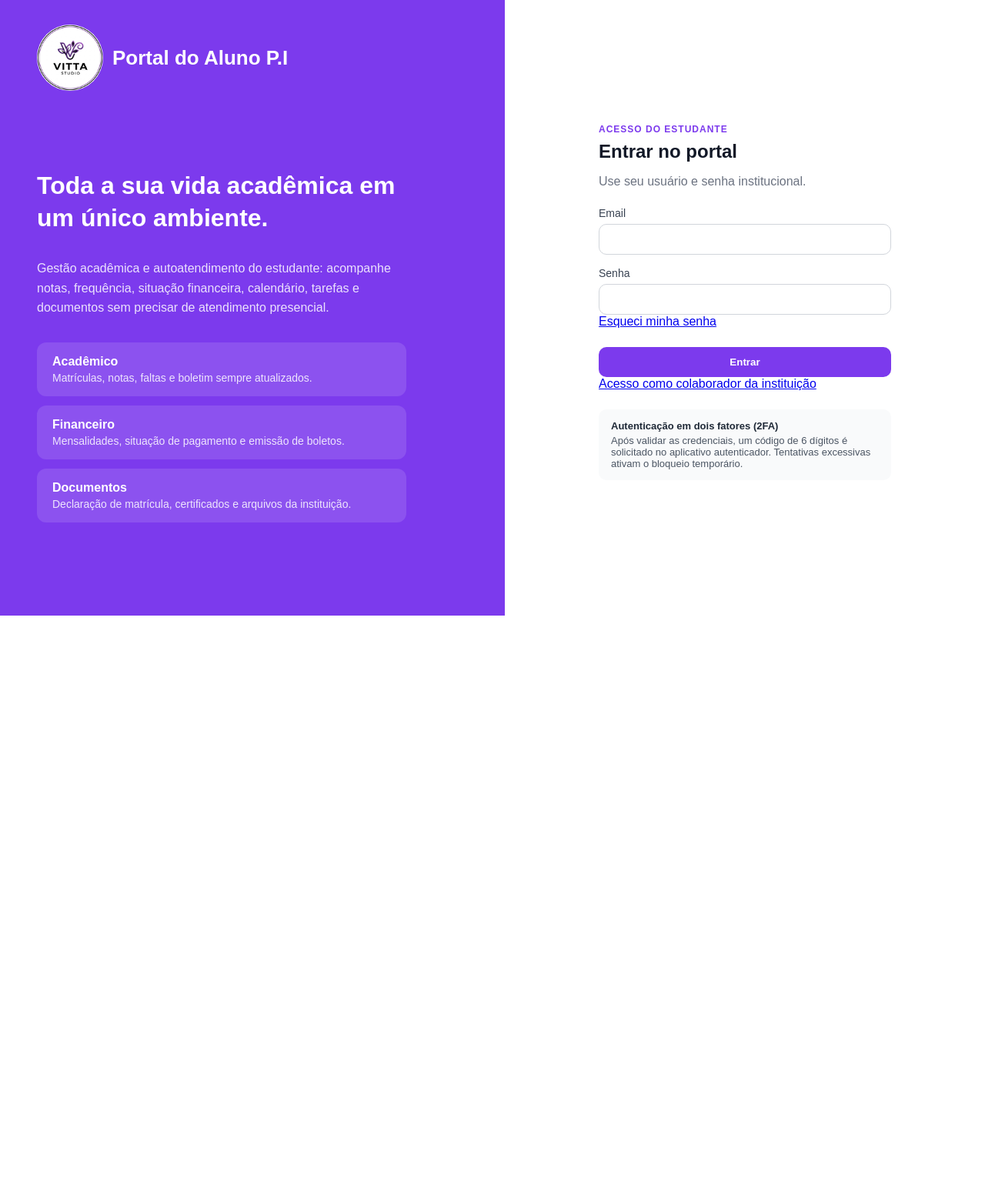
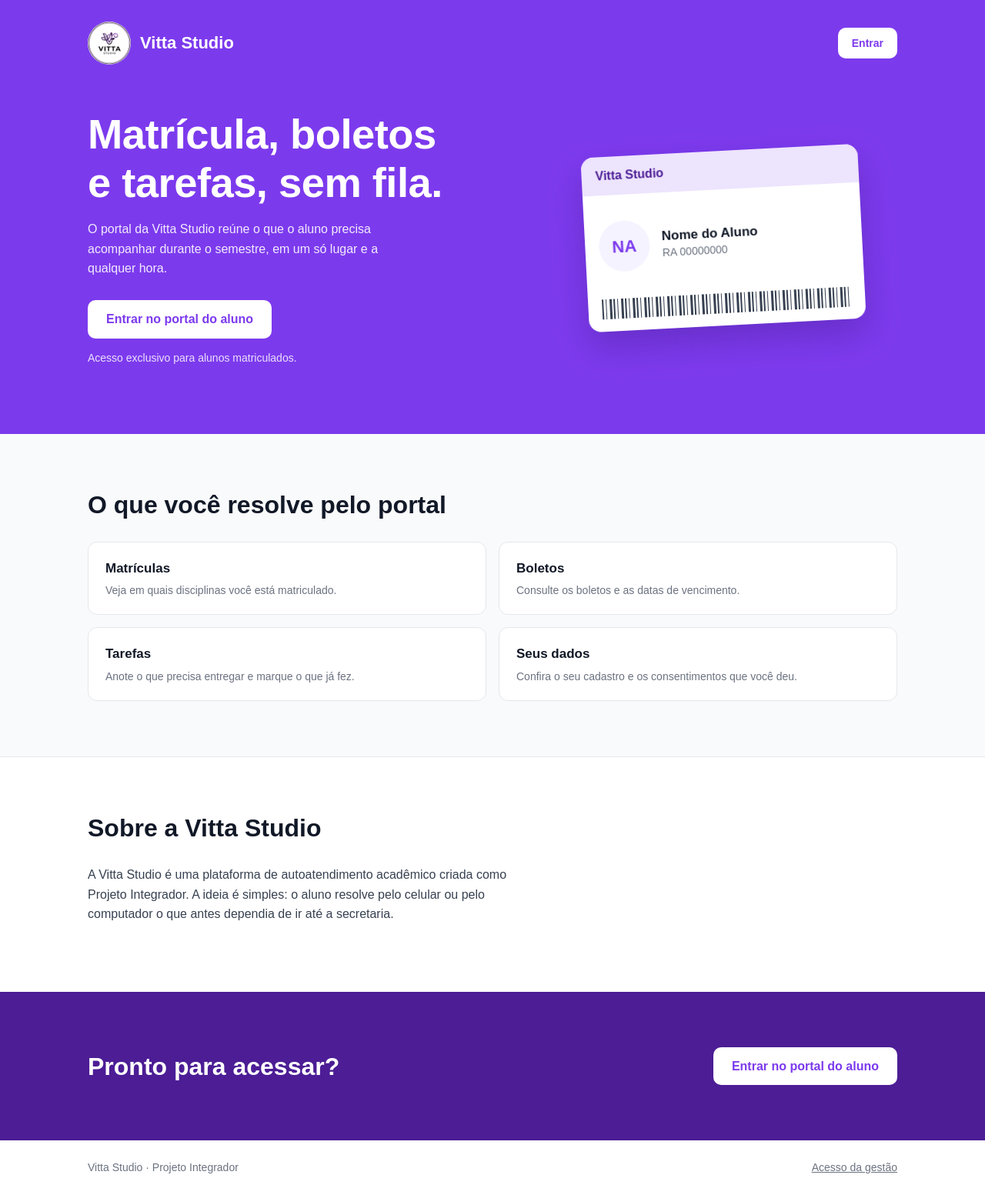
Before and after one commit to anagabrielaribeiro/Portal-do-Aluno-P.I, a Django app: page / in a window 1280 px wide. Shown: the whole page at 77% size. Before the commit the page ends 800 px from the top, so only its background shows below. Run offline with Django 5.2, Linux system fonts and the light colour scheme; parts of the project's set-up code (start-up, migrations or seed data) failed here and were passed over.

Commit message:
Cria página inicial com apresentação da marca, move o login para /entrar/ e adiciona link de acesso da gestão no rodapé

```diff
--- a/autenticacao/urls.py
+++ b/autenticacao/urls.py
@@ -2,7 +2,8 @@ from django.urls import path
 from . import views
 
 urlpatterns = [
-    path('', views.login_view, name='login'),
+    path('', views.home_view, name='home'),
+    path('entrar/', views.login_view, name='login'),
     path('ativar-2fa/', views.ativar_2fa_view, name='ativar_2fa'),
     path('verificar-2fa/', views.verificar_2fa_view, name='verificar_2fa'),
     path('dashboard/', views.dashboard, name='dashboard'),
--- a/autenticacao/views.py
+++ b/autenticacao/views.py
@@ -16,6 +16,9 @@ limite_tentativas = 5
 
 # Tempo de bloqueio da conta, em minutos.
 tempo_bloqueio = 15
+
+def home_view(request):
+    return render(request, 'autenticacao/home.html')  # o caminho do seu template
 
 
 def obter_ip(request):
@@ -306,7 +309,7 @@ def ativar_2fa_view(request):
 
             # se o login veio da tela do colaborador manda pro admin
             if request.session.pop('tipo_login', None) == 'colaborador':
-                return redirect('/admin/')
+                return redirect('/gestao-portal/')
 
             return redirect('dashboard')
         else:
@@ -377,7 +380,7 @@ def verificar_2fa_view(request):
 
             # se o login veio da tela do colaborador manda pro admin
             if request.session.pop('tipo_login', None) == 'colaborador':
-                return redirect('/admin/')
+                return redirect('/gestao-portal/')
 
             return redirect('dashboard')
         else:
--- a/config/urls.py
+++ b/config/urls.py
@@ -21,7 +21,7 @@ from django.conf import settings
 from django.conf.urls.static import static
 
 urlpatterns = [
-    path('admin/', admin.site.urls), # tela administrativa que a instituição usa
+    path('gestao-portal/', admin.site.urls), # tela administrativa que a instituição usa
     path('', include('autenticacao.urls')), #
     path('', include('recuperacao_senha.urls')),
     path('alunos/', include('alunos.urls')),
--- /dev/null
+++ b/static/css/home.css
@@ -0,0 +1,229 @@
+:root {
+  --roxo: #7C3AED;
+  --roxo-escuro: #6D28D9;
+  --roxo-profundo: #4C1D95;
+  --roxo-claro: #F5F3FF;
+  --roxo-medio: #EDE4FD;
+  --texto: #111827;
+  --texto-medio: #374151;
+  --texto-suave: #6B7280;
+  --borda: #E5E7EB;
+  --fundo: #F9FAFB;
+}
+
+* { box-sizing: border-box; }
+
+body {
+  margin: 0;
+  background: var(--fundo);
+  color: var(--texto);
+  font-family: Arial, sans-serif;
+  font-size: 16px;
+  line-height: 1.6;
+}
+
+.miolo { max-width: 1100px; margin: 0 auto; padding: 0 24px; }
+
+a { color: inherit; }
+:focus-visible { outline: 3px solid var(--roxo); outline-offset: 3px; }
+
+/* topo e hero, no roxo do painel do login */
+.topo-e-hero { background: var(--roxo); color: #fff; }
+.topo-e-hero :focus-visible,
+.chamada :focus-visible { outline-color: #fff; }
+
+.topo {
+  display: flex;
+  align-items: center;
+  justify-content: space-between;
+  gap: 16px;
+  padding-top: 28px;
+  padding-bottom: 28px;
+}
+
+.marca {
+  display: flex;
+  align-items: center;
+  gap: 12px;
+  font-weight: bold;
+  font-size: 22px;
+  text-decoration: none;
+}
+
+.marca-simbolo {
+  width: 56px;
+  height: 56px;
+  display: flex;
+  align-items: center;
+  justify-content: center;
+  overflow: hidden;
+  border-radius: 50%;
+  background: rgba(255, 255, 255, 0.2);
+  font-size: 18px;
+}
+
+.marca-simbolo img { width: 100%; height: 100%; object-fit: cover; }
+
+.botao {
+  display: inline-block;
+  padding: 12px 24px;
+  border-radius: 10px;
+  background: #fff;
+  color: var(--roxo);
+  font-weight: bold;
+  text-decoration: none;
+  transition: background 0.15s;
+}
+.botao:hover { background: var(--roxo-claro); }
+.botao-pequeno { padding: 9px 18px; font-size: 14px; }
+
+.hero {
+  display: grid;
+  grid-template-columns: 1.1fr 0.9fr;
+  align-items: center;
+  gap: 48px;
+  padding-top: 32px;
+  padding-bottom: 88px;
+}
+
+.hero h1 {
+  margin: 0 0 16px;
+  max-width: 16ch;
+  font-size: clamp(2.2rem, 4.6vw, 3.4rem);
+  line-height: 1.15;
+  letter-spacing: -0.01em;
+}
+
+.hero p {
+  margin: 0 0 28px;
+  max-width: 46ch;
+  line-height: 1.6;
+  color: rgba(255, 255, 255, 0.9);
+}
+
+.hero .nota { margin: 14px 0 0; font-size: 14px; color: rgba(255, 255, 255, 0.85); }
+
+/* carteirinha */
+.carteirinha-area { display: flex; justify-content: center; }
+
+.carteirinha {
+  width: 100%;
+  max-width: 360px;
+  aspect-ratio: 1.586;
+  display: flex;
+  flex-direction: column;
+  overflow: hidden;
+  border-radius: 16px;
+  background: #fff;
+  box-shadow: 0 20px 40px rgba(76, 29, 149, 0.4);
+  transform: rotate(-3deg);
+  animation: assentar 0.7s ease-out both;
+}
+
+.carteirinha-faixa {
+  padding: 12px 18px;
+  background: var(--roxo-medio);
+  color: var(--roxo-profundo);
+  font-weight: bold;
+}
+
+.carteirinha-corpo {
+  flex: 1;
+  display: flex;
+  align-items: center;
+  gap: 16px;
+  padding: 0 18px;
+}
+
+.carteirinha-foto {
+  flex: none;
+  width: 66px;
+  height: 66px;
+  display: flex;
+  align-items: center;
+  justify-content: center;
+  border-radius: 50%;
+  background: var(--roxo-claro);
+  color: var(--roxo);
+  font-weight: bold;
+  font-size: 22px;
+}
+
+.carteirinha-dados { line-height: 1.3; }
+.carteirinha-dados strong { display: block; color: var(--texto); font-size: 17px; }
+.carteirinha-dados span { color: var(--texto-suave); font-size: 14px; }
+
+.carteirinha-codigo {
+  height: 26px;
+  margin: 0 18px 16px;
+  background: repeating-linear-gradient(
+    90deg,
+    var(--texto-medio) 0 2px, transparent 2px 5px,
+    var(--texto-medio) 5px 6px, transparent 6px 10px,
+    var(--texto-medio) 10px 13px, transparent 13px 15px
+  );
+}
+
+@keyframes assentar {
+  from { opacity: 0; transform: rotate(-10deg) translateY(18px); }
+  to   { opacity: 1; transform: rotate(-3deg) translateY(0); }
+}
+
+/* seções de conteúdo */
+section { padding: 72px 0; }
+
+h2 {
+  margin: 0 0 28px;
+  font-size: clamp(1.5rem, 3vw, 2rem);
+  line-height: 1.25;
+  color: var(--texto);
+}
+
+.recursos {
+  display: grid;
+  grid-template-columns: repeat(2, 1fr);
+  gap: 16px;
+  margin: 0;
+  padding: 0;
+  list-style: none;
+}
+
+.recursos li {
+  padding: 20px 22px;
+  border: 1px solid var(--borda);
+  border-radius: 12px;
+  background: #fff;
+}
+
+.recursos h3 { margin: 0 0 4px; font-size: 17px; color: var(--texto); }
+.recursos p { margin: 0; font-size: 14px; color: var(--texto-suave); }
+
+.sobre { background: #fff; border-top: 1px solid var(--borda); }
+.sobre p { max-width: 62ch; margin: 0 0 16px; color: var(--texto-medio); }
+
+.chamada { background: var(--roxo-profundo); color: #fff; }
+.chamada .miolo {
+  display: flex;
+  flex-wrap: wrap;
+  align-items: center;
+  justify-content: space-between;
+  gap: 24px;
+}
+.chamada h2 { margin: 0; max-width: 20ch; color: #fff; }
+.chamada .botao:hover { background: var(--roxo-medio); }
+
+footer { padding: 24px 0; background: #fff; font-size: 14px; color: var(--texto-suave); }
+.rodape { display: flex; flex-wrap: wrap; justify-content: space-between; gap: 12px; }
+.rodape a { color: var(--texto-suave); }
+.rodape a:hover { color: var(--roxo); }
+
+/* telas menores */
+@media (max-width: 900px) {
+  .hero { grid-template-columns: 1fr; gap: 40px; padding-bottom: 64px; }
+  .recursos { grid-template-columns: 1fr; }
+  section { padding: 56px 0; }
+}
+
+@media (prefers-reduced-motion: reduce) {
+  .carteirinha { animation: none; }
+}
--- /dev/null
+++ b/templates/autenticacao/home.html
@@ -0,0 +1,105 @@
+{% load static %}
+{% with marca="Vitta Studio" %}
+<!DOCTYPE html>
+<html lang="pt-BR">
+<head>
+  <meta charset="UTF-8">
+  <meta name="viewport" content="width=device-width, initial-scale=1">
+  <title>{{ marca }} | Portal do Aluno</title>
+  <meta name="description" content="Portal do aluno: acompanhe sua matrícula, consulte boletos e organize suas tarefas.">
+
+  <link rel="stylesheet" href="{% static 'css/home.css' %}">
+
+</head>
+
+<body>
+  <div class="topo-e-hero">
+    <header class="miolo topo">
+        <a class="marca" href="{% url 'home' %}">
+            <span class="marca-simbolo" aria-hidden="true">
+                <img src="{% static 'images/logo.jpeg' %}" alt="Logo Portal do Aluno">
+            </span>
+            {{ marca }}
+        </a>
+        <a class="botao botao-pequeno" href="{% url 'login' %}">Entrar</a>
+    </header>
+
+    <main class="miolo hero">
+      <div>
+        <h1>Matrícula, boletos e tarefas, sem fila.</h1>
+        <p>
+          O portal da {{ marca }} reúne o que o aluno precisa acompanhar durante
+          o semestre, em um só lugar e a qualquer hora.
+        </p>
+        <a class="botao" href="{% url 'login' %}">Entrar no portal do aluno</a>
+        <p class="nota">Acesso exclusivo para alunos matriculados.</p>
+      </div>
+
+      {# carteirinha só decorativa, com dados fictícios #}
+      <div class="carteirinha-area" aria-hidden="true">
+        <div class="carteirinha">
+          <div class="carteirinha-faixa">{{ marca }}</div>
+          <div class="carteirinha-corpo">
+            <div class="carteirinha-foto">NA</div>
+            <div class="carteirinha-dados">
+              <strong>Nome do Aluno</strong>
+              <span>RA 00000000</span>
+            </div>
+          </div>
+          <div class="carteirinha-codigo"></div>
+        </div>
+      </div>
+    </main>
+  </div>
+
+  <section>
+    <div class="miolo">
+      <h2>O que você resolve pelo portal</h2>
+      <ul class="recursos">
+        <li>
+          <h3>Matrículas</h3>
+          <p>Veja em quais disciplinas você está matriculado.</p>
+        </li>
+        <li>
+          <h3>Boletos</h3>
+          <p>Consulte os boletos e as datas de vencimento.</p>
+        </li>
+        <li>
+          <h3>Tarefas</h3>
+          <p>Anote o que precisa entregar e marque o que já fez.</p>
+        </li>
+        <li>
+          <h3>Seus dados</h3>
+          <p>Confira o seu cadastro e os consentimentos que você deu.</p>
+        </li>
+      </ul>
+    </div>
+  </section>
+
+  <section class="sobre">
+    <div class="miolo">
+      <h2>Sobre a {{ marca }}</h2>
+      <p>
+        A {{ marca }} é uma plataforma de autoatendimento acadêmico criada como
+        Projeto Integrador. A ideia é simples: o aluno resolve pelo celular ou
+        pelo computador o que antes dependia de ir até a secretaria.
+      </p>
+    </div>
+  </section>
+
+  <section class="chamada">
+    <div class="miolo">
+      <h2>Pronto para acessar?</h2>
+      <a class="botao" href="{% url 'login' %}">Entrar no portal do aluno</a>
+    </div>
+  </section>
+
+  <footer>
+    <div class="miolo rodape">
+      <span>{{ marca }} · Projeto Integrador</span>
+      <a href="{% url 'login_colaborador' %}">Acesso da gestão</a>
+    </div>
+  </footer>
+</body>
+</html>
+{% endwith %}
--- a/templates/autenticacao/login.html
+++ b/templates/autenticacao/login.html
@@ -143,10 +143,6 @@
 
                 </form>
 
-                <a href="{% url 'login_colaborador' %}" class="acesso-colaborador">
-                    Acesso como colaborador da instituição
-                </a>
-
                 <!-- Explica como funciona a autenticação em dois fatores -->
                 <div class="aviso-autenticador">
                     <strong>Autenticação em dois fatores (2FA)</strong>
```
